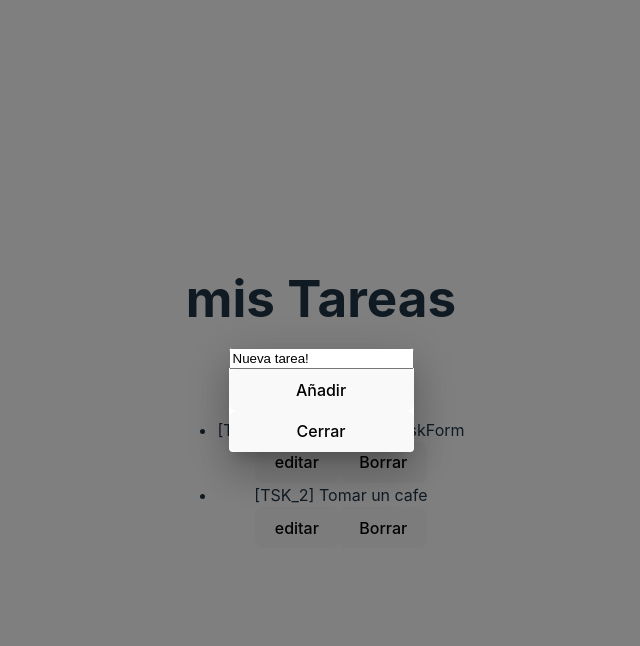
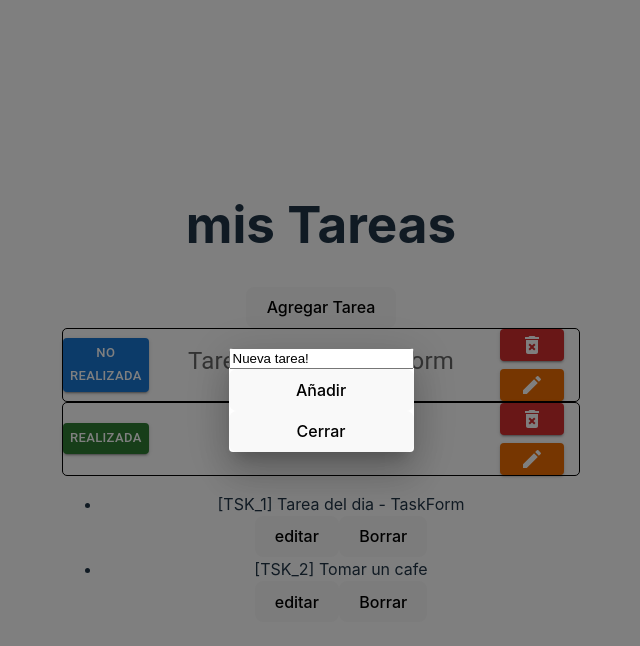
Before and after one commit to MR-DW/TaskList_Grupo1AP56, a React (Vite) app: page / in a window 1280 px wide. Both pictures are taken after a click on the button "Agregar Tarea". Shown: the top 646 px of the page, without its empty margins (319-959 px from the left). Built offline with nearby package versions, Linux system fonts and the light colour scheme.

Commit message:
Se crea nuevo componente tasks List

```diff
--- a/package.json
+++ b/package.json
@@ -12,6 +12,7 @@
   "dependencies": {
     "@emotion/react": "^11.11.1",
     "@emotion/styled": "^11.11.0",
+    "@mui/icons-material": "^5.14.18",
     "@mui/material": "^5.14.18",
     "react": "^18.2.0",
     "react-dom": "^18.2.0"
--- a/src/App.jsx
+++ b/src/App.jsx
@@ -3,6 +3,7 @@ import reactLogo from './assets/react.svg'
 import viteLogo from '/vite.svg'
 import './App.css'
 import TaskForm from './componentes/TaskForm'
+import TaskItem from './componentes/TaskItem'
 //Esta app es solo para testeo del componente TaskForm hasta que estén implementadas sus dependencias e interfaces
 function App() {
   const [tasks,setTasks]=useState([
@@ -46,6 +47,9 @@ function App() {
         }}>Agregar Tarea</button>
 
       {/* Renderizar una lista de TaskItem*/}
+
+      <TaskItem/>
+
       <ul>
         {tasks.map((x)=>{
           return <li key={x.id}>
--- a/src/componentes/TaskForm/index.jsx
+++ b/src/componentes/TaskForm/index.jsx
@@ -1,22 +1,39 @@
-import Dialog from '@mui/material/Dialog';
+import Dialog from "@mui/material/Dialog";
 import { useState } from "react";
 
-export default function TaskForm(props){
-    const {onCerrar, tarea, agregarTarea, editarTarea}=props
-    const [miTarea, setMiTarea] = useState(tarea??{id:null,nombre:"Nueva tarea!", completado: false})
+export default function TaskForm(props) {
+  const { onCerrar, tarea, agregarTarea, editarTarea } = props;
 
-    //bien podría ser un componente en sí.
-    const inputTarea=(propiedad)=>{
-        return <input onChange={(e)=>{
-            setMiTarea({...miTarea, [propiedad]:e.target.value})
-        }} value={miTarea[propiedad]}></input>
-    }
-    const campos=["nombre"]
-    return <Dialog open={true} onClose={onCerrar}>
-        {campos.map((x)=>inputTarea(x))}
-        <button onClick={()=>{
-            miTarea.id?editarTarea(miTarea):agregarTarea(miTarea); onCerrar()
-        }}>{miTarea.id?"Modificar":"Añadir"}</button>
-        <button onClick={onCerrar}>Cerrar</button>
+  const [miTarea, setMiTarea] = useState(
+    tarea ?? { id: null, nombre: "Nueva tarea!", completado: false }
+  );
+
+  //bien podría ser un componente en sí.
+  const inputTarea = (propiedad) => {
+    return (
+      <input
+        onChange={(e) => {
+          setMiTarea({ ...miTarea, [propiedad]: e.target.value });
+        }}
+        value={miTarea[propiedad]}
+      ></input>
+    );
+  };
+
+  const campos = ["nombre"];
+
+  return (
+    <Dialog open={true} onClose={onCerrar}>
+      {campos.map((x) => inputTarea(x))}
+      <button
+        onClick={() => {
+          miTarea.id ? editarTarea(miTarea) : agregarTarea(miTarea);
+          onCerrar();
+        }}
+      >
+        {miTarea.id ? "Modificar" : "Añadir"}
+      </button>
+      <button onClick={onCerrar}>Cerrar</button>
     </Dialog>
+  );
 }
--- /dev/null
+++ b/src/componentes/TaskItem/TaskItem.css
@@ -0,0 +1,4 @@
+.box-container{
+    border: 1px solid black;
+    border-radius: 5px;
+}
--- /dev/null
+++ b/src/componentes/TaskItem/index.jsx
@@ -0,0 +1,122 @@
+import "../TaskItem/TaskItem.css";
+import Button from "@mui/material/Button";
+import Typography from "@mui/material/Typography";
+import DeleteForeverIcon from "@mui/icons-material/DeleteForever";
+import EditIcon from "@mui/icons-material/Edit";
+import Box from "@mui/material/Box";
+import Grid from "@mui/material/Grid";
+import { useState } from "react";
+
+export default function TaskItem() {
+  const [tasks, setTasks] = useState([
+    { id: "TSK_1", nombre: "Tarea del dia - TaskForm", completado: false },
+    { id: "TSK_2", nombre: "Tomar un cafe", completado: true },
+  ]);
+
+//   const tareaRealizada = (tareaTerminada) => {
+//     setTasks(
+//       tasks.filter((tarea) => {
+//         return (tarea.id = tareaTerminada.id
+//           ? (tarea.completado = true)
+//           : (tarea.completado = false));
+//       })
+//     );
+//   };
+//   const eliminarTarea = (tareaEliminada) => {
+//     //filtrar la tarea a eliminar segun id
+//     setTasks(
+//       tasks.filter((tarea) => {
+//         return tareaEliminada.id != tarea.id;
+//       })
+//     );
+//   };
+//   const editarTarea = (tareaEditada) => {
+//     //reemplazar la tarea en tasks segun id
+//     setTasks(
+//       tasks.map((tarea) => {
+//         return tareaEditada.id != tarea.id ? tarea : tareaEditada;
+//       })
+//     );
+//   };
+
+  return (
+    <>
+      {tasks.length > 0 ? (
+        <div>
+          {tasks.map((x) => {
+            return (
+              <Box lg={{ flexGrow: 1 }} class="box-container" key={x.id}>
+                <Grid container spacing={0}>
+                  <Grid
+                    container
+                    lg={2}
+                    direction="row"
+                    justifyContent="flex-start"
+                    alignItems="center"
+                  >
+                    <Button
+                      size="small"
+                      variant="contained"
+                      color={x.completado ? "success" : "primary"}
+                    //   onClick={tareaRealizada}
+                    >
+                      {x.completado ? "Realizada" : "No Realizada"}
+                    </Button>
+                  </Grid>
+
+                  <Grid
+                    container
+                    direction="row"
+                    justifyContent="center"
+                    alignItems="center"
+                    lg={8}
+                  >
+                    <Typography
+                      sx={{ fontSize: 24 }}
+                      color="text.secondary"
+                      gutterBottom
+                    >
+                      {x.nombre}
+                    </Typography>
+                  </Grid>
+
+                  <Grid
+                    container
+                    lg={2}
+                    spacing={1}
+                    direction="row"
+                    justifyContent="flex-end"
+                    alignItems="center"
+                  >
+                    <Grid item lg={12}>
+                      <Button size="small" variant="contained" color="error">
+                        <DeleteForeverIcon
+                        //   onClick={eliminarTarea(x)}
+                        ></DeleteForeverIcon>
+                      </Button>
+                    </Grid>
+
+                    <Grid item lg={12}>
+                      <Button size="small" variant="contained" color="warning">
+                        <EditIcon
+                        // onClick={editarTarea(x)}
+                        ></EditIcon>
+                      </Button>
+                    </Grid>
+                  </Grid>
+                </Grid>
+              </Box>
+            );
+          })}
+        </div>
+      )
+    :
+    (
+        <Typography sx={{ fontSize: 24 }} color="text.secondary" gutterBottom>
+          No tienes tareas pendientes!
+        </Typography>
+      )
+      }
+    </>
+  );
+}
```
Also changed, not shown: 1 other file (tests, documents, lock files or other folders).
